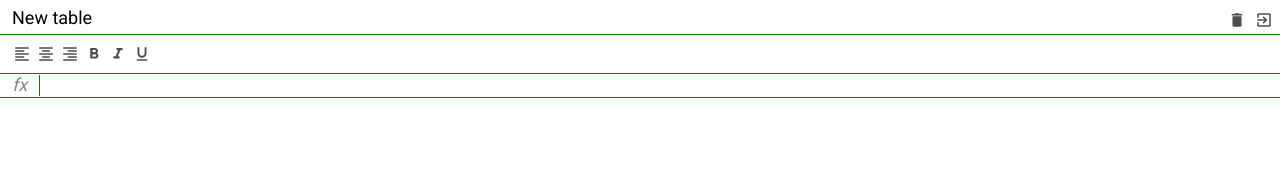
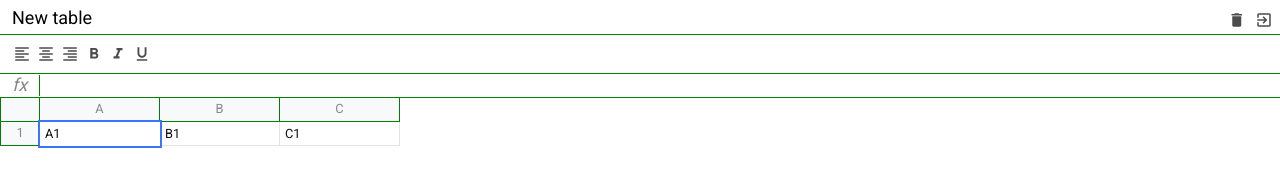
Before and after one commit to barhan44/vanilla-js-practice, a website built with webpack: page src/index.html in a window 1280 px wide. Built offline with nearby package versions, Linux system fonts and the light colour scheme.

Commit message:
Add: table styles

```diff
--- a/src/index.html
+++ b/src/index.html
@@ -49,7 +49,32 @@
                 <div class="info">fx</div>
                 <div class="input" contenteditable spellcheck="false"></div>
             </div>
-            <div class="table-processor__table"></div>
+            <div class="table-processor__table">
+                <div class="row">
+                    <div class="row-info"></div>
+                    <div class="row-data">
+                        <div class="column">
+                            A
+                        </div>
+                        <div class="column">
+                            B
+                        </div>
+                        <div class="column">
+                            C
+                        </div>
+                    </div>
+                </div>
+                <div class="row">
+                    <div class="row-info">
+                        1
+                    </div>
+                    <div class="row-data">
+                        <div class="cell selected" contenteditable>A1</div>
+                        <div class="cell" contenteditable>B1</div>
+                        <div class="cell" contenteditable>C1</div>
+                    </div>
+                </div>
+            </div>
         </div>
 
     </div>
--- a/src/scss/_variables.scss
+++ b/src/scss/_variables.scss
@@ -1,7 +1,9 @@
 $header-height: 34px;
 $toolbar-height: 40px;
 $formula-height: 24px;
+$row-height: 24px;
 
 $info-cell-width: 40px;
+$cell-width: 120px;
 
 $border-color: green;
--- a/src/scss/index.scss
+++ b/src/scss/index.scss
@@ -20,4 +20,7 @@ body {
 .table-processor {
   position: relative;
   color: #888;
+  height: 100%;
+  max-width: 100%;
+  font-size: .8rem;
 }
--- a/src/scss/table.scss
+++ b/src/scss/table.scss
@@ -2,5 +2,63 @@
 @import "mixins";
 
 .table-processor__table {
+  position: absolute;
+  left: 0;
+  right: 0;
+  top: $header-height + $toolbar-height + $formula-height;
+  overflow-x: auto;
+  padding-bottom: 2px;
 
+  .row {
+    display: flex;
+    flex-direction: row;
+    min-height: 20px;
+    height: $row-height;
+  }
+
+  .row-info {
+    display: flex;
+    justify-content: center;
+    align-items: center;
+    min-width: $info-cell-width;
+    height: 100%;
+    border: 1px solid $border-color;
+    background: #f8f9fa;
+    border-top: none;
+  }
+
+  .row-data {
+    display: flex;
+  }
+
+  .column {
+    display: flex;
+    justify-content: center;
+    align-items: center;
+    background: #f8f9fa;
+    min-width: 40px;
+    width: $cell-width;
+    border: 1px solid $border-color;
+    height: 100%;
+    border-top: 0;
+    border-left: 0;
+  }
+
+  .cell {
+    min-width: 40px;
+    padding: 5px;
+    width: $cell-width;
+    height: 100%;
+    border: 1px solid #e2e3e3;
+    border-top: 0;
+    border-left: 0;
+    color: #111;
+    white-space: nowrap;
+
+    &.selected {
+      border: none;
+      outline: 2px solid #3c74ff;
+      z-index: 2;
+    }
+  }
 }
```
